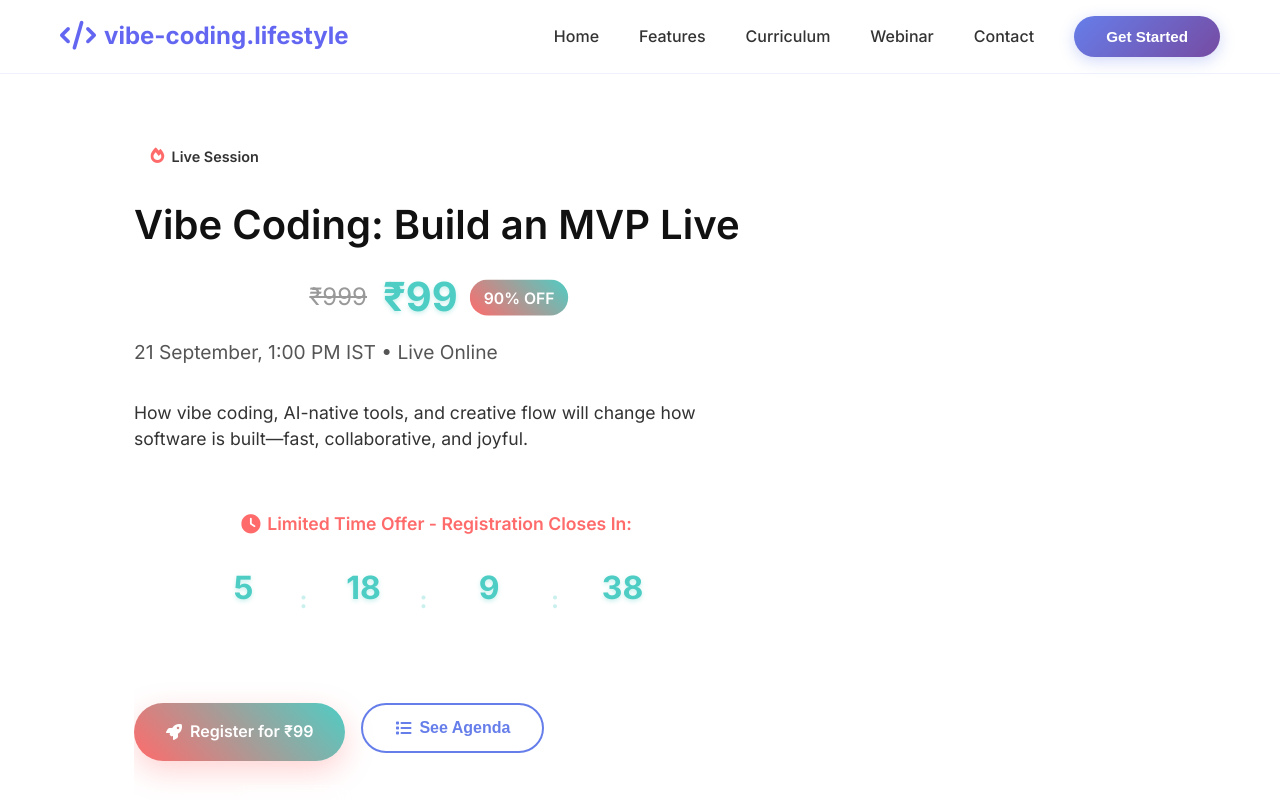
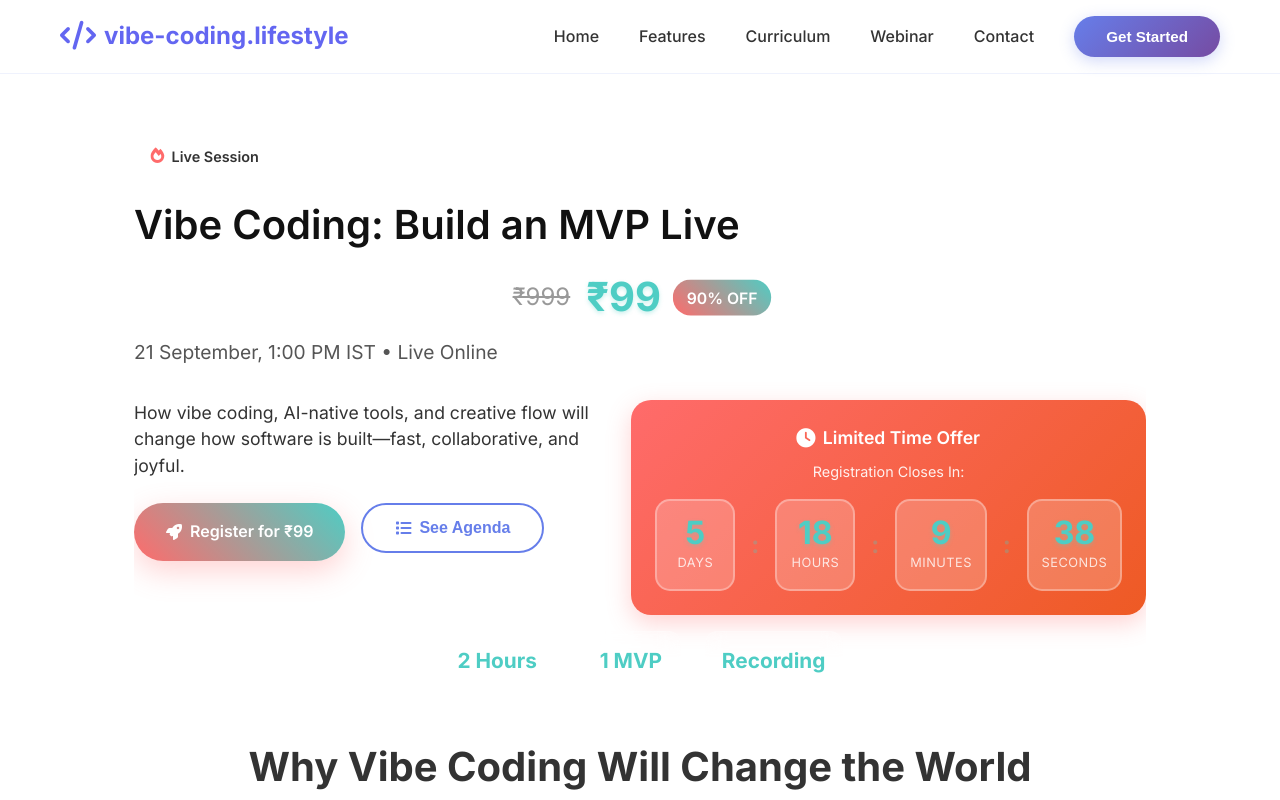
Before and after one commit to praiitt/vibe-coding, a React (Create React App) app: page /webinar in a window 1280 px wide. Shown: the top 800 px of the page. Built offline with nearby package versions, Linux system fonts and the light colour scheme.

Commit message:
Move countdown timer to right side, create two-column layout for better space utilization

```diff
--- a/src/index.css
+++ b/src/index.css
@@ -1924,6 +1924,18 @@ section {
     color: #555;
 }
 
+/* Hero content row layout */
+.hero-content-row {
+    display: flex;
+    gap: 2rem;
+    align-items: flex-start;
+    margin-top: 1rem;
+}
+
+.hero-left {
+    flex: 1;
+}
+
 .webinar-landing .hero .hero-description {
     color: #333 !important;
     font-size: 1.1rem;
@@ -2066,13 +2078,13 @@ section {
 
 /* Countdown Timer */
 .countdown-timer {
-    background: rgba(255, 255, 255, 0.1);
+    background: linear-gradient(135deg, #ff6b6b, #ee5a24);
+    color: white;
     border-radius: 20px;
     padding: 1.5rem;
-    margin: 2rem 0;
-    backdrop-filter: blur(10px);
-    border: 1px solid rgba(255, 255, 255, 0.2);
     text-align: center;
+    min-width: 280px;
+    box-shadow: 0 8px 25px rgba(255, 107, 107, 0.3);
 }
 
 .timer-header {
@@ -2080,10 +2092,17 @@ section {
     align-items: center;
     justify-content: center;
     gap: 0.5rem;
-    margin-bottom: 1rem;
-    color: #ff6b6b;
+    margin-bottom: 0.5rem;
+    color: white;
     font-weight: 600;
     font-size: 1.1rem;
+}
+
+.timer-subtitle {
+    font-size: 0.9rem;
+    opacity: 0.9;
+    margin-bottom: 1rem;
+    color: white;
 }
 
 .timer-header i {
@@ -3006,6 +3025,16 @@ section {
     .webinar-landing .cta {
         margin-top: 0.5rem;
         padding: 1.5rem 1rem;
+    }
+
+    .hero-content-row {
+        flex-direction: column;
+        gap: 1rem;
+    }
+
+    .countdown-timer {
+        min-width: auto;
+        width: 100%;
     }
     .webinar-landing .hero .hero-subtitle {
         font-size: 1rem;
--- a/src/pages/WebinarLanding.js
+++ b/src/pages/WebinarLanding.js
@@ -70,13 +70,28 @@ const WebinarLanding = () => {
               </div>
               <p className="hero-subtitle">21 September, 1:00 PM IST • Live Online</p>
             </div>
+                                <div className="hero-content-row">
+                      <div className="hero-left">
                         <p className="hero-description">How vibe coding, AI-native tools, and creative flow will change how software is built—fast, collaborative, and joyful.</p>
+
+                        <div className="hero-buttons">
+                          <Link className="btn btn-primary" to="/webinar/register">
+                            <i className="fas fa-rocket"></i>
+                            Register for ₹99
+                          </Link>
+                          <button className="btn btn-secondary" onClick={scrollToAgenda}>
+                            <i className="fas fa-list"></i>
+                            See Agenda
+                          </button>
+                        </div>
+                      </div>
 
                       <div className="countdown-timer">
                         <div className="timer-header">
                           <i className="fas fa-clock"></i>
-                <span>Limited Time Offer - Registration Closes In:</span>
+                          <span>Limited Time Offer</span>
                         </div>
+                        <div className="timer-subtitle">Registration Closes In:</div>
                         <div className="timer-display">
                           <div className="timer-unit">
                             <span className="timer-number">{timeLeft.days}</span>
@@ -99,16 +114,6 @@ const WebinarLanding = () => {
                           </div>
                         </div>
                       </div>
-
-            <div className="hero-buttons">
-              <Link className="btn btn-primary" to="/webinar/register">
-                <i className="fas fa-rocket"></i>
-                Register for ₹99
-              </Link>
-              <button className="btn btn-secondary" onClick={scrollToAgenda}>
-                <i className="fas fa-list"></i>
-                See Agenda
-              </button>
                     </div>
             <div className="hero-stats">
               <div className="stat">
```
Lines whose indentation alone changed are shown as unchanged.
